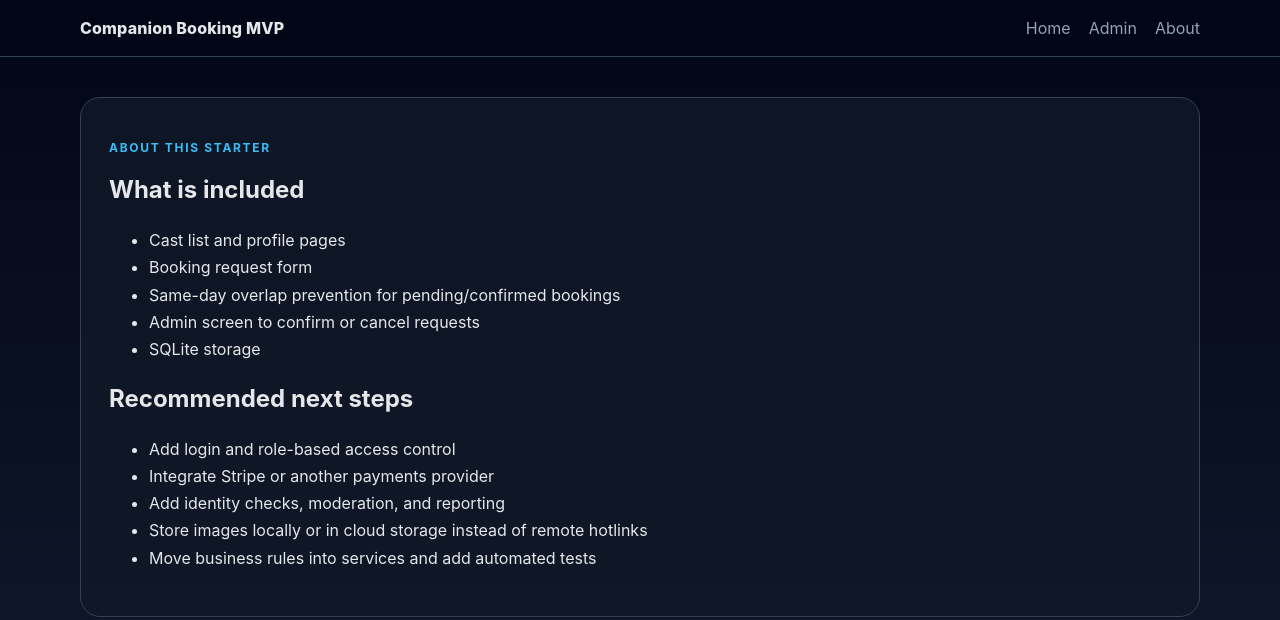
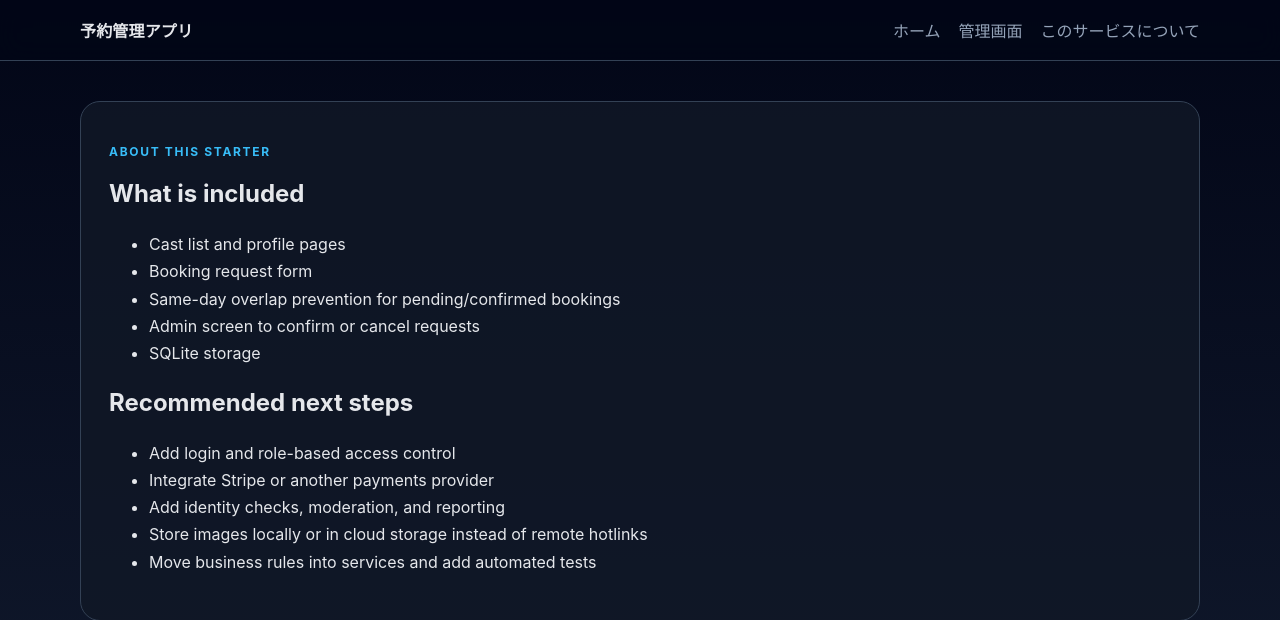
Before and after one commit to Tamurah2424/my-app, a Flask app: page /about in a window 1280 px wide. Shown: the top 620 px of the page. Run offline with Flask 3, Linux system fonts and the light colour scheme.

Commit message:
Update base.html

```diff
--- a/templates/base.html
+++ b/templates/base.html
@@ -1,19 +1,19 @@
 <!doctype html>
-<html lang="en">
+<html lang="ja">
 <head>
   <meta charset="utf-8">
   <meta name="viewport" content="width=device-width, initial-scale=1">
-  <title>{{ title or 'Companion Booking MVP' }}</title>
+  <title>{{ title or '予約管理アプリ' }}</title>
   <link rel="stylesheet" href="{{ url_for('static', filename='styles.css') }}">
 </head>
 <body>
   <header class="site-header">
     <div class="container nav">
-      <a href="{{ url_for('home') }}" class="brand">Companion Booking MVP</a>
+      <a href="{{ url_for('home') }}" class="brand">予約管理アプリ</a>
       <nav>
-        <a href="{{ url_for('home') }}">Home</a>
-        <a href="{{ url_for('admin_bookings') }}">Admin</a>
-        <a href="{{ url_for('about') }}">About</a>
+        <a href="{{ url_for('home') }}">ホーム</a>
+        <a href="{{ url_for('admin_bookings') }}">管理画面</a>
+        <a href="{{ url_for('about') }}">このサービスについて</a>
       </nav>
     </div>
   </header>
```
